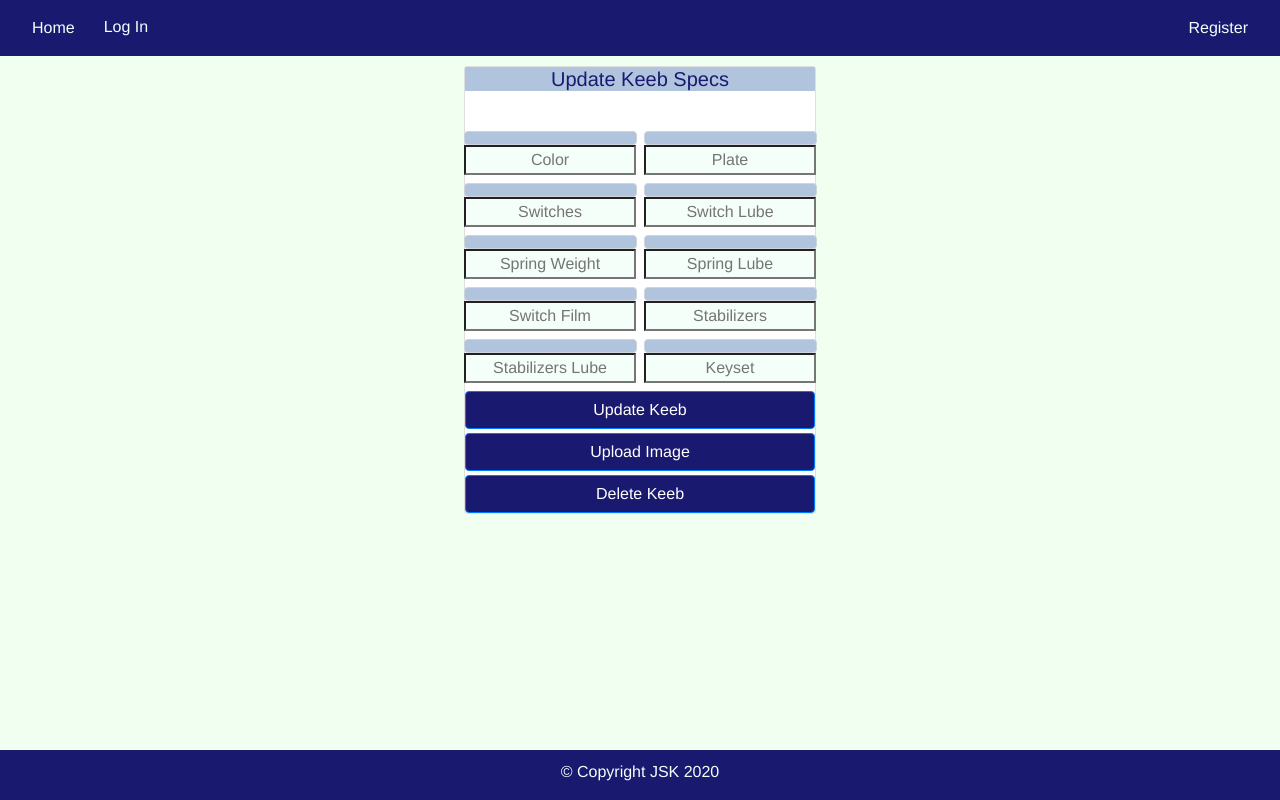
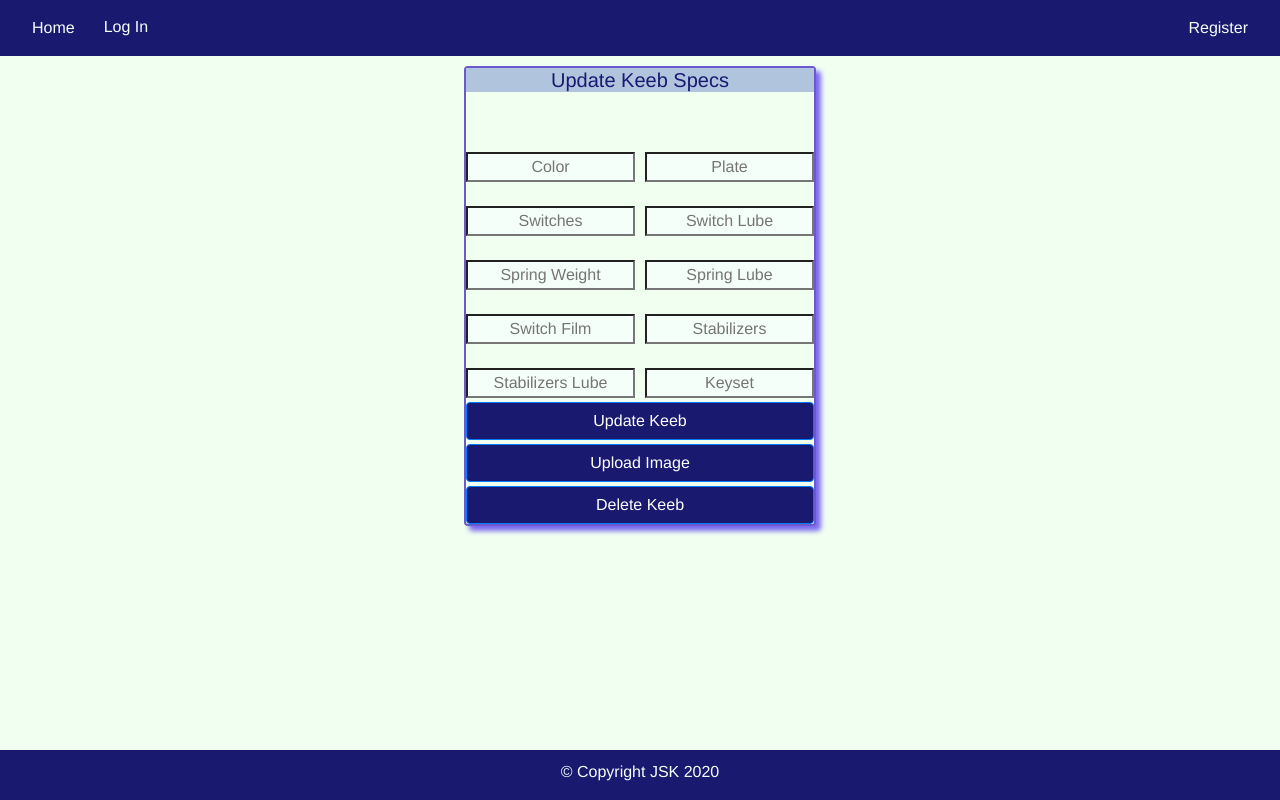
Before and after one commit to JSK321/mykeebs-react, a React (Create React App) app: page /updatekeeb/1 in a window 1280 px wide. Built offline with nearby package versions, Linux system fonts and the light colour scheme; no server answers.

Commit message:
update card css changes

```diff
--- a/src/components/KeebUpdateCard/index.js
+++ b/src/components/KeebUpdateCard/index.js
@@ -4,7 +4,7 @@ import './styles.css'
 export default function KeebUpdateCard(props) {
     return (
         <div className="KeebUpdateCard">
-            <div className="card">
+            <div className="updateCard card" style={{backgroundColor:"honeydew"}}>
                 <h5 className="card-title" style={{ backgroundColor: "lightsteelblue", color: "midnightblue" }}>Update Keeb Specs</h5>
                 <form onSubmit={props.handleFormSubmit}>
                     {/* Image Preview */}
@@ -12,51 +12,51 @@ export default function KeebUpdateCard(props) {
                         <h3 style={{ color: "midnightblue" }}>Loading Image...</h3>
                     ) :
                         (
-                            <img src={props.keebImage ? (props.keebImage) : null} style={props.keebImage ? ({ width: '300px', height: '200px'}):null} />
+                            <img src={props.keebImage ? (props.keebImage) : null} style={props.keebImage ? ({ width: '300px', height: '200px', marginBottom:'12px'}):null} />
                         )}
                     {/* Update Form */}
-                    <div className="form-row">
-                        <div className="col-6 p-1">
-                            <label className="input-group-prepend input-group-text"><strong>{props.color}</strong></label>
+                    <div className="form-row" style={{display:""}}>
+                        <div className="col-6">
+                            <label className="inputLabel"><strong>{props.color}</strong></label>
                             <input className="updateKeebInput" onChange={props.handleKeebInputChange} type="text" name="color" placeholder="Color"></input>
 
                         </div>
-                        <div className="col-6 p-1">
-                            <label className="input-group-prepend input-group-text"><strong>{props.plate}</strong></label>
+                        <div className="col-6">
+                            <label className="inputLabel"><strong>{props.plate}</strong></label>
                             <input className="updateKeebInput" onChange={props.handleKeebInputChange} type="text" name="plate" placeholder="Plate"></input>
 
                         </div>
-                        <div className="col-6 p-1">
-                            <label className="input-group-prepend input-group-text"><strong>{props.switches}</strong></label>
+                        <div className="col-6">
+                            <label className="inputLabel"><strong>{props.switches}</strong></label>
                             <input className="updateKeebInput" onChange={props.handlePartsInputChange} type="text" name="switches" placeholder="Switches"></input>
 
                         </div>
-                        <div className="col-6 p-1">
-                            <label className="input-group-prepend input-group-text"><strong>{props.switchLube}</strong></label>
+                        <div className="col-6">
+                            <label className="inputLabel"><strong>{props.switchLube}</strong></label>
                             <input className="updateKeebInput" onChange={props.handlePartsInputChange} type="text" name="switchLube" placeholder="Switch Lube"></input>
                         </div>
-                        <div className="col-6 p-1">
-                            <label className="input-group-prepend input-group-text"><strong>{props.springWeight}</strong></label>
+                        <div className="col-6">
+                            <label className="inputLabel"><strong>{props.springWeight}</strong></label>
                             <input className="updateKeebInput" onChange={props.handlePartsInputChange} type="text" name="springWeight" placeholder="Spring Weight"></input>
                         </div>
-                        <div className="col-6 p-1">
-                            <label className="input-group-prepend input-group-text"><strong>{props.springLube}</strong></label>
+                        <div className="col-6">
+                            <label className="inputLabel"><strong>{props.springLube}</strong></label>
                             <input className="updateKeebInput" onChange={props.handlePartsInputChange} type="text" name="springLube" placeholder="Spring Lube"></input>
                         </div>
-                        <div className="col-6 p-1">
-                            <label className="input-group-prepend input-group-text"><strong>{props.switchFilm}</strong></label>
+                        <div className="col-6">
+                            <label className="inputLabel"><strong>{props.switchFilm}</strong></label>
                             <input className="updateKeebInput" onChange={props.handlePartsInputChange} type="text" name="switchFilm" placeholder="Switch Film"></input>
                         </div>
-                        <div className="col-6 p-1">
-                            <label className="input-group-prepend input-group-text"><strong>{props.stabs}</strong></label>
+                        <div className="col-6">
+                            <label className="inputLabel"><strong>{props.stabs}</strong></label>
                             <input className="updateKeebInput" onChange={props.handlePartsInputChange} type="text" name="stabs" placeholder="Stabilizers"></input>
                         </div>
-                        <div className="col-6 p-1">
-                            <label className="input-group-prepend input-group-text"><strong>{props.stabLube}</strong></label>
+                        <div className="col-6">
+                            <label className="inputLabel"><strong>{props.stabLube}</strong></label>
                             <input className="updateKeebInput" onChange={props.handlePartsInputChange} type="text" name="stabLube" placeholder="Stabilizers Lube"></input>
                         </div>
-                        <div className="col-6 p-1">
-                            <label className="input-group-prepend input-group-text"><strong>{props.keyset}</strong></label>
+                        <div className="col-6">
+                            <label className="inputLabel"><strong>{props.keyset}</strong></label>
                             <input className="updateKeebInput" onChange={props.handlePartsInputChange} type="text" name="keyset" placeholder="Keyset"></input>
                         </div>
                         <div className="col-12">
--- a/src/components/KeebUpdateCard/styles.css
+++ b/src/components/KeebUpdateCard/styles.css
@@ -1,9 +1,15 @@
 .KeebUpdateCard {
     width: 22rem;
+    height: 30rem;
     text-align: center;
     margin: 0 auto;
     float: none;
     margin-top: 10px;
+}
+
+.updateCard {
+    border: 2px solid slateblue;
+	box-shadow: 5px 5px 5px mediumslateblue
 }
 
 .updateKeebInput {
@@ -27,8 +33,10 @@
     background-color: midnightblue;
 }
 
-.input-group-prepend {
+.inputLabel {
     background-color: lightsteelblue;
+    width:100%;
+    margin-bottom: 0px;
 }
 
 .input-group-text {
```
Also changed, not shown: 1 other file (tests, documents, lock files or other folders).
